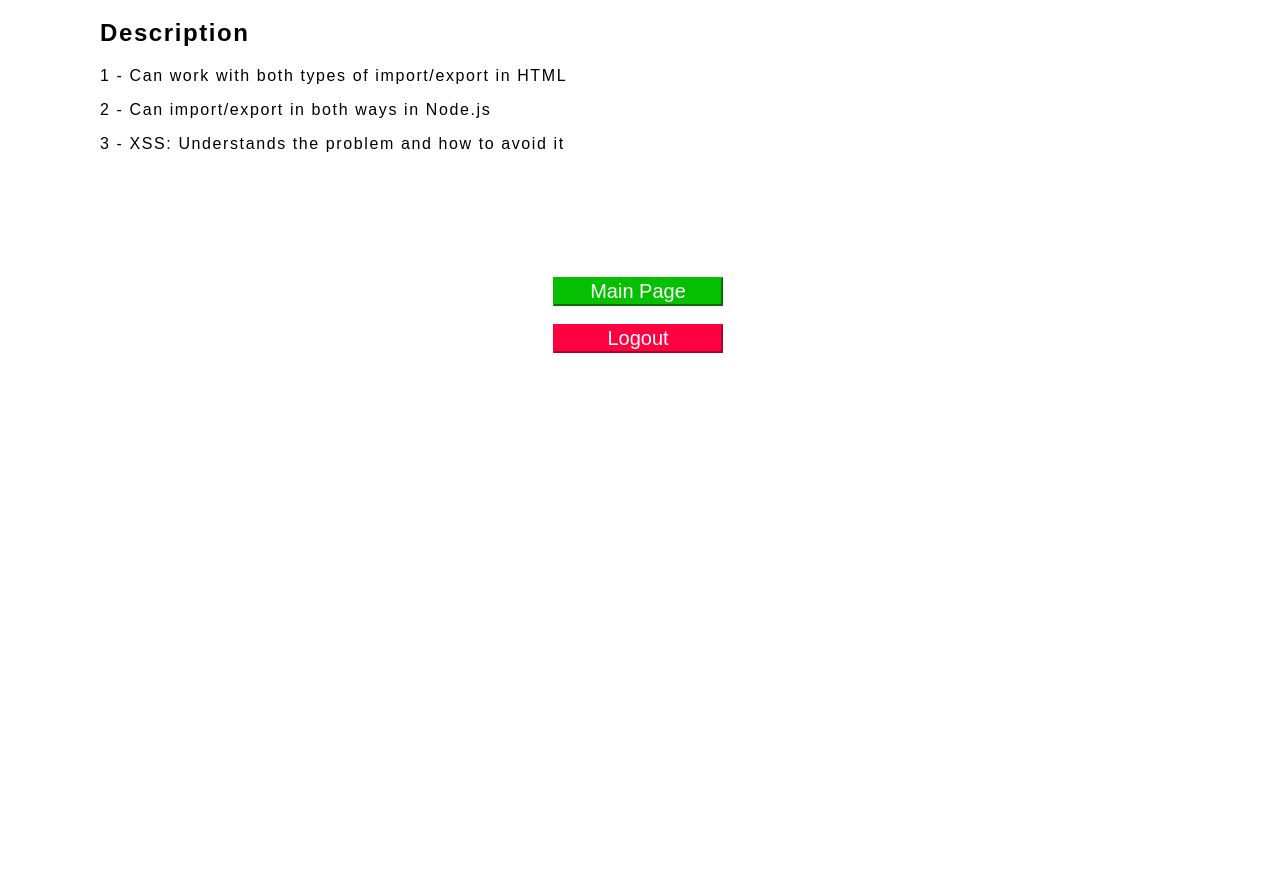
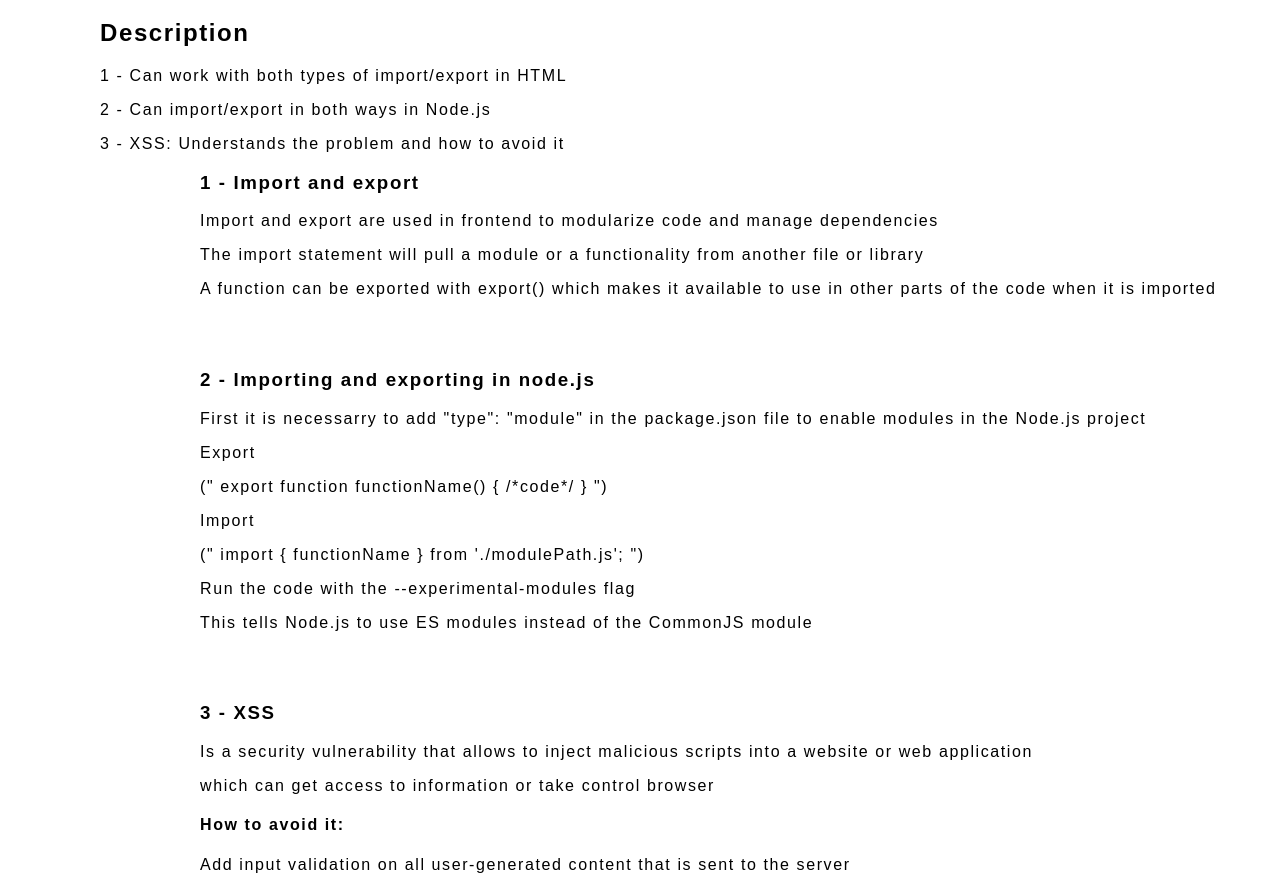
Before and after one commit to mada0245/nodeJsMandatory1, a website: page public/frontEnd/html/lesson5Page.html in a window 1280 px wide. Shown: the part 61-948 px from the top of the page. Before the commit the page ends 800 px from the top, so only its background shows below. Drawn offline with Linux system fonts and the light colour scheme.

Commit message:
Lesson 5 finished

```diff
--- a/public/frontEnd/html/lesson5Page.html
+++ b/public/frontEnd/html/lesson5Page.html
@@ -19,10 +19,37 @@
 
 
     </div>
-    <div class = "WhatDidWeLearn text text4" id = "LearningTopics5">
-
-
-
+    <div class = "WhatDidWeLearn text text2" id = "LearningTopics5">
+        <h3>1 - Import and export</h3>
+        <p>Import and export are used in frontend to modularize code and manage dependencies</p>
+        <p>The import statement will pull a module or a functionality from another file or library</p>
+        <p>A function can be exported with export() which makes it available to use in other parts of the code when it is imported</p>
+        <br>
+        <br>
+        <h3>2 - Importing and exporting in node.js</h3>
+        <p>First it is necessarry to add "type": "module" in the package.json file to enable modules in the Node.js project</p>
+        <p>Export</p>
+        <p>("
+            export function functionName() {
+                /*code*/
+              }
+        ")</p>
+        <p>Import</p>
+        <p>("
+            import { functionName } from './modulePath.js';
+        ")</p>
+        <p>Run the code with the --experimental-modules flag</p>
+        <p>This tells Node.js to use ES modules instead of the CommonJS module</p>
+        <br>
+        <br>
+        <h3>3 - XSS</h3>
+        <P>Is a security vulnerability that allows to inject malicious scripts into a website or web application</P>
+        <p>which can get access to information or take control browser</p>
+        <h4>How to avoid it:</h4>
+        <p>Add input validation on all user-generated content that is sent to the server</p>
+        <p>Encode output made by user</p>
+        <p>Use secure HTTP-only cookies</p>
+        <p>Use content security policy (CSP)</p>
         <br>
         <br>
         <br>
```
Also changed, not shown: public/frontEnd/html/lesson4Page.html (+2 -2 lines), public/frontEnd/html/lesson6Page.html (+1 -1 lines), public/frontEnd/html/lesson7Page.html (+1 -1 lines), public/frontEnd/html/lesson8Page.html (+1 -1 lines).
